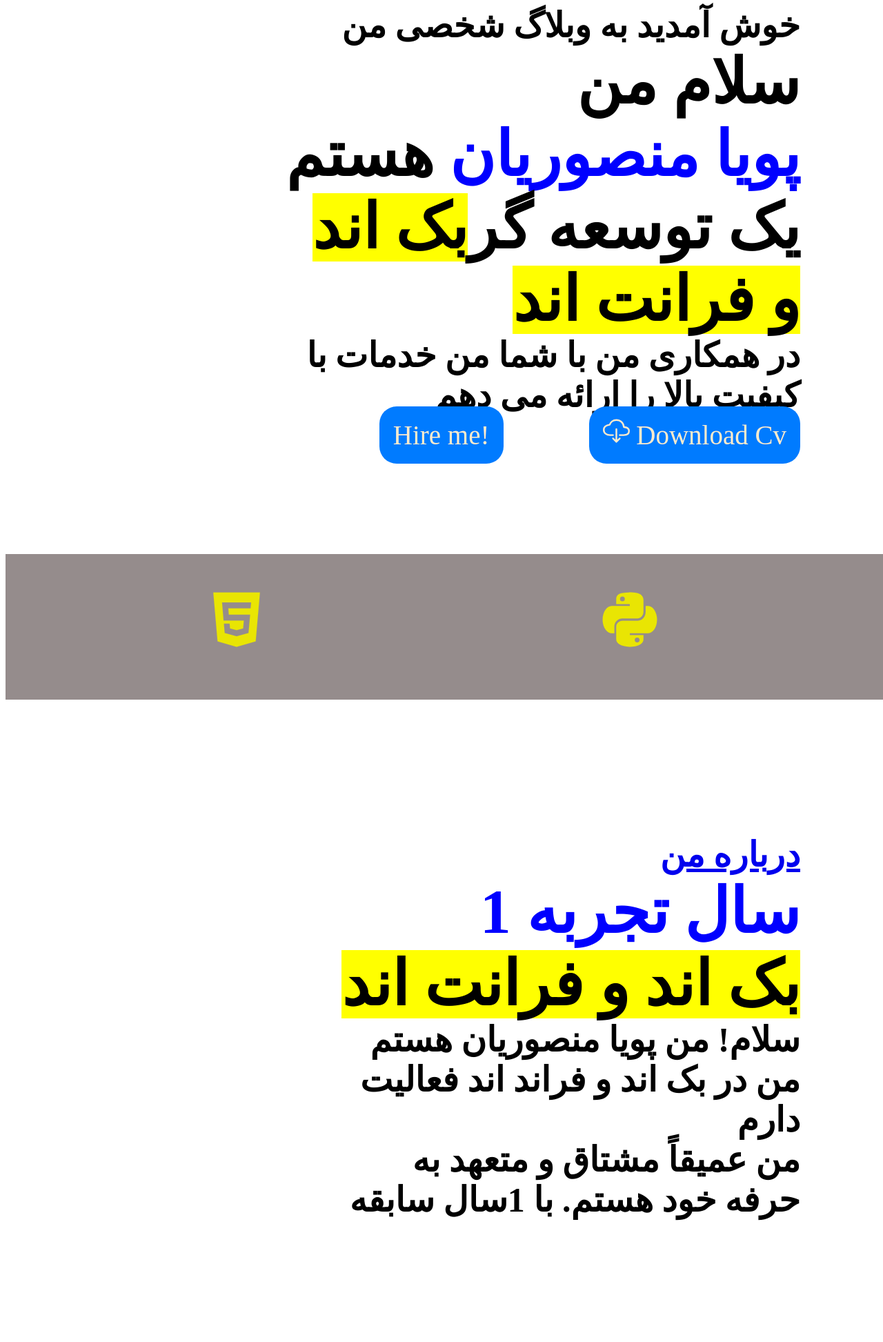
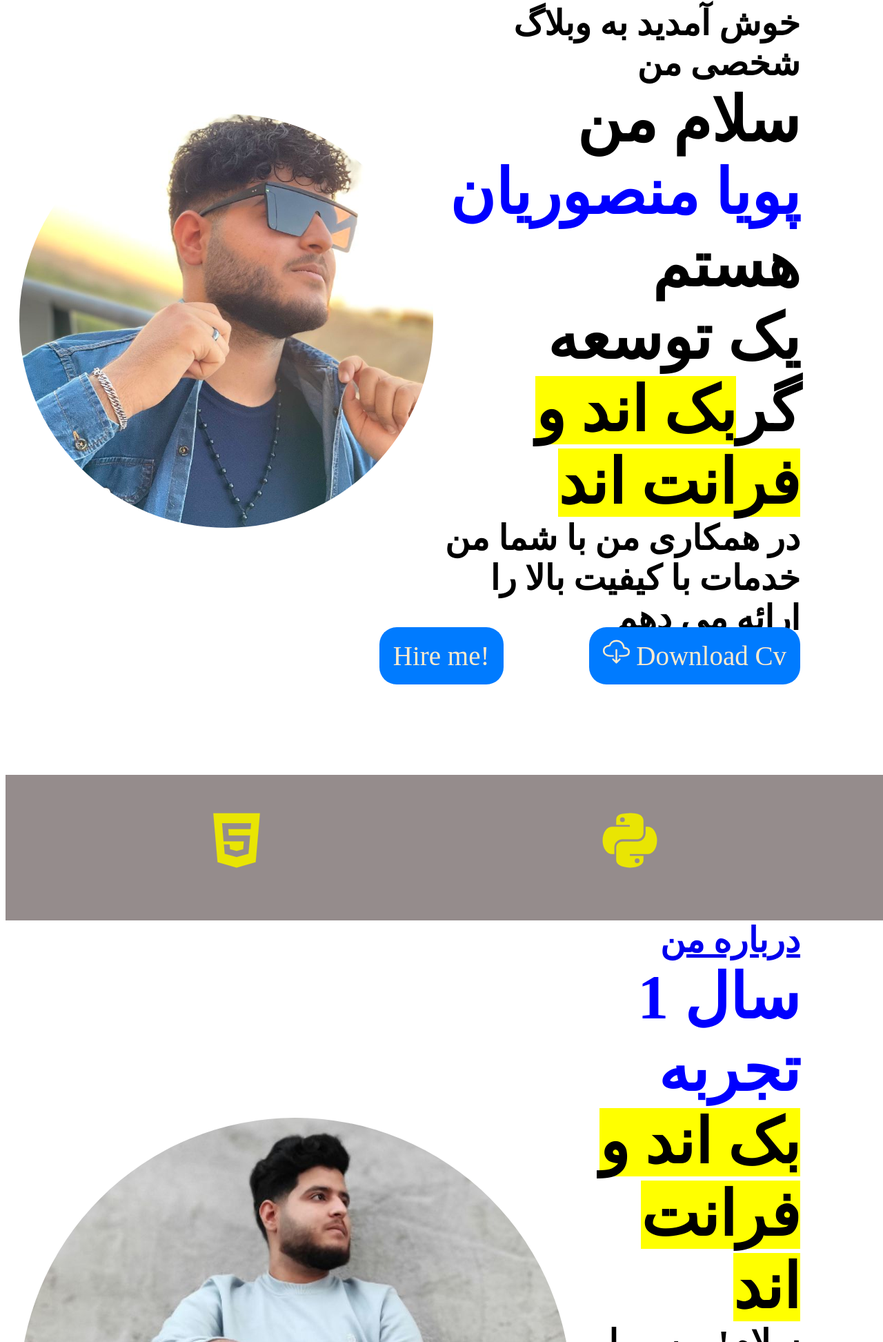
Before and after one commit to Puoyamn/Personal_Blog, a plain HTML site: page index.html in a window 1280 px wide. Shown: the part 195-2140 px from the top of the page at 69% size. Drawn offline with nearby package versions, Linux system fonts and the light colour scheme.

Commit message:
index.html

```diff
--- a/index.html
+++ b/index.html
@@ -32,7 +32,7 @@
 
 <body>
     <div class="content-container">
-        <img src="img/me.jpg" alt="عکس پروفایل" class="profile-image">
+        <img src="me.jpg" alt="عکس پروفایل" class="profile-image">
         <div class="text-container" div=rtl>
             <h4>
                 خوش آمدید به وبلاگ شخصی من
@@ -59,7 +59,7 @@
         <i class="fa fa-icon6"><ion-icon name="logo-javascript"></ion-icon></i>
     </div>
     <div class="about">
-    <img src="img/me2.jpg" alt="عکس پروفایل" class="profile-image2">
+    <img src="me2.jpg" alt="عکس پروفایل" class="profile-image2">
         <div class="about2">
             <h3 >
                 <a href="#top2" name="abuotme">
```
